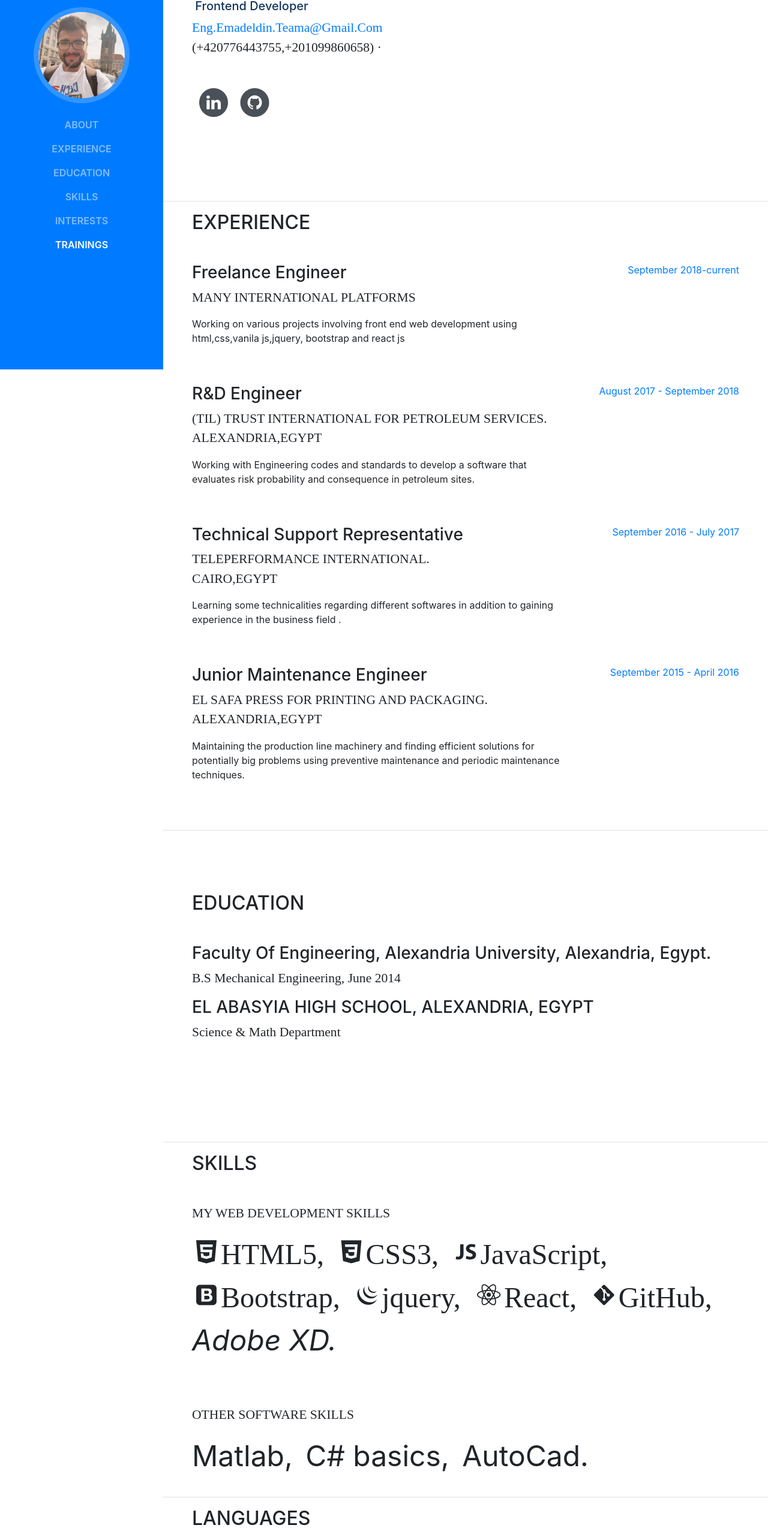
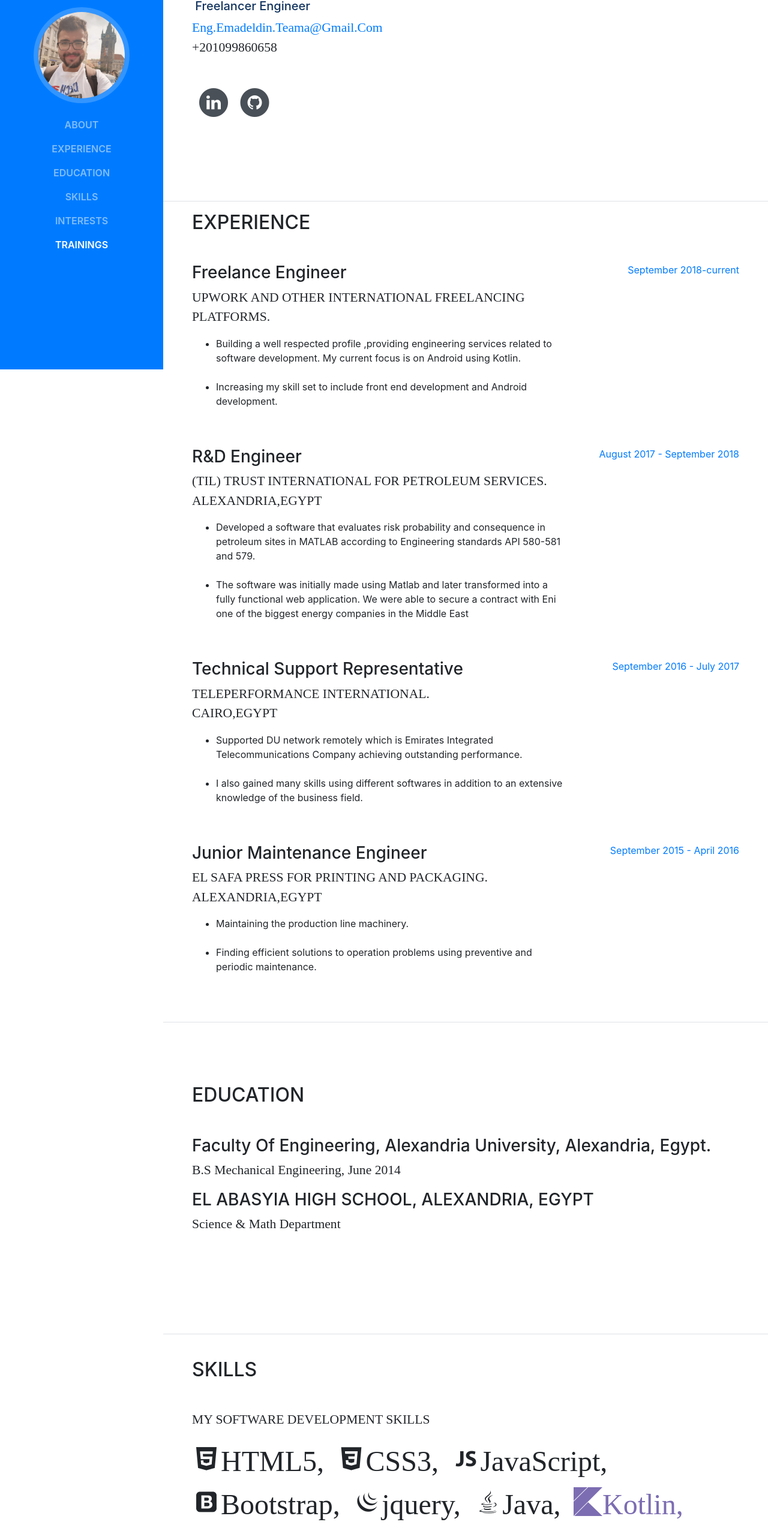
Before and after one commit to Emad-eldin-Teama/emad-eldin-teama.github.io, a website with bundled scripts: page index.html in a window 1280 px wide. Shown: the part 184-2737 px from the top of the page at 60% size. Built offline with nearby package versions, Linux system fonts and the light colour scheme; a web font is replaced by a local one.

Commit message:
Add files via upload
testing my git skills

```diff
--- a/index.html
+++ b/index.html
@@ -19,6 +19,7 @@
     <link href="vendor/font-awesome/css/font-awesome.min.css" rel="stylesheet">
     <link href="vendor/devicons/css/devicons.min.css" rel="stylesheet">
     <link href="vendor/simple-line-icons/css/simple-line-icons.css" rel="stylesheet">
+    <link rel="stylesheet" href="https://cdn.jsdelivr.net/gh/devicons/devicon@v2.13.0/devicon.min.css">
 
     <!-- Custom styles for this template -->
     <link href="css/resume.min.css" rel="stylesheet">
@@ -68,10 +69,10 @@
           <h2 class="text-capitalize">Emadeldin
             <span class="text-primary">Teama</span>
           </h2>
-          <h5 style="color:#12345f" class="text-capitalize">&nbsp;Frontend developer</h5>
+          <h5 style="color:#12345f" class="text-capitalize">&nbsp;Freelancer Engineer</h5>
           <div class="subheading mb-5 text-capitalize">
             <a href="#">eng.emadeldin.teama@gmail.com</a>
-            <br>(+420776443755,+201099860658) ·
+            <br>+201099860658
           </div>
 
           <ul class="list-inline list-social-icons mb-0">
@@ -103,9 +104,12 @@
           <div class="resume-item d-flex flex-column flex-md-row mb-5">
             <div class="resume-content mr-auto">
               <h3 class="text-capitalize">Freelance Engineer </h3>
-              <div class="subheading mb-3">Many International platforms</div>
-              <p>Working on various projects involving front end web development  using html,css,vanila js,jquery, bootstrap and  react js
-
+              <div class="subheading mb-3">Upwork and other international freelancing platforms.</div>
+              <p><ul>
+                <li>Building a well respected profile ,providing engineering services related to software development.
+                 My current focus is on Android using Kotlin.</li><br>
+                 <li> Increasing my skill set to include  front end development and Android development.</li>
+                </ul>
               </p>
                </div>
                <div class="resume-date text-md-right">
@@ -117,7 +121,17 @@
             <div class="resume-content mr-auto">
               <h3 class="text-capitalize">R&amp;D  Engineer </h3>
               <div class="subheading mb-3">(TIL) Trust International for petroleum services. <br>Alexandria,Egypt</div>
-              <p>Working with  Engineering codes and standards to develop a software that evaluates risk probability and consequence in petroleum sites.</p>
+              <p> <ul>
+
+              <li>Developed a software that evaluates risk probability and consequence
+                in petroleum sites in MATLAB according to Engineering standards
+                API 580-581 and 579.</li>
+                  <br>
+               <li>The software was initially made using Matlab and later transformed into a
+                fully functional web application. We were able to secure a contract
+                with Eni one of the biggest energy companies in the Middle East</li>
+              </ul>
+              </p>
 
             </div>
             <div class="resume-date text-md-right">
@@ -132,7 +146,8 @@
               <h3 class="text-capitalize"> Technical support representative</h3>
               <div class="subheading mb-3">Teleperformance international.<br>Cairo,Egypt</div>
 
-              <p>Learning some technicalities regarding different softwares  in addition to gaining experience in the business field . </p>
+              <p><ul><li>Supported DU network remotely which is Emirates Integrated
+                Telecommunications Company achieving outstanding performance.</li><br><li>I also gained many skills using different softwares in addition to an extensive knowledge of the business field.</li> </ul></p>
             </div>
             <div class="resume-date text-md-right">
               <span class="text-primary">September 2016 - July 2017</span>
@@ -143,7 +158,10 @@
             <div class="resume-content mr-auto">
               <h3 class="text-capitalize">Junior maintenance engineer</h3>
               <div class="subheading mb-3">El Safa Press for Printing and Packaging.<br>Alexandria,Egypt</div>
-              <p>Maintaining the production line machinery and finding efficient solutions for potentially big problems using preventive maintenance and periodic maintenance techniques.</p>
+              <p><ul><li>Maintaining the production line machinery.</li> <br>
+                <li> Finding efficient solutions to operation problems using preventive and periodic maintenance.</li>
+                </ul>
+              </p>
             </div>
             <div class="resume-date text-md-right">
               <span class="text-primary"> September 2015 - April 2016</span>
@@ -175,7 +193,7 @@
         <div class="my-auto">
           <h2 class="mb-5">Skills</h2>
 
-          <div class="subheading mb-3">My web development skills </div>
+          <div class="subheading mb-3">My software development skills </div>
           <ul class="list-inline list-icons">
 
             <li class="list-inline-item">
@@ -193,30 +211,32 @@
             <li class="list-inline-item">
               <i class="devicons devicons-jquery">jquery,</i>
             </li>
+
             <li class="list-inline-item">
-              <i class="devicons devicons-react">React,</i>
+              <i class="devicons devicons-java">Java,</i>
             </li>
             <li class="list-inline-item">
-              <i class="devicons devicons-git">GitHub,</i>
+              <i class="devicon-kotlin-plain colored">Kotlin,</i>
             </li>
             <li class="list-inline-item">
-              <i class="">Adobe XD.</i>
+              <i class="devicons devicons-git">Git,</i>
+            </li>
+            <li class="list-inline-item">
+              <i class="devicon-matlab-line">Matlab,</i>
+
             </li>
             <br>
             <br>
-            <div class="subheading mb-3">Other software skills </div>
-          <li class="list-inline-item">
-            Matlab,
-          </li>
-        <li class="list-inline-item">
-            C# basics,
-          </li>
+            </ul>
+            <!--div class="subheading mb-3">Other software skills </div>
+
+
         </li>
         <li class="list-inline-item">
             AutoCad.
           </li>
 
-           </ul>
+           </ul-->
 
 
 
@@ -234,12 +254,13 @@
       <section class="resume-section p-3 p-lg-5 d-flex flex-column" id="interests">
         <div class="my-auto">
           <h2 class="mb-5">Interests</h2>
-
+         <ul>
           <li>Chess&#9813;.An international Chess player with fide international rating (master level).chess champion
               of Alexandria University and a Golden medal in the Arab Universities Championship held in 2012.</li>
-          <li>Currently learning Czech language.</li>
-          <li>Latest technology trends and business analysis.</li>
-
+              <li>Represented Egypt as a chess international player in multiple occasions in addition to playing in the strongest
+              chess tournament in Europe (Czech open Championship) in Pardubice 2019.</li>
+               <li>Played for the Czech team (Ždár nad Sázavou) (Havličkov Brod) briefly on the first board as the lead player during my stay</li>
+        </ul>
         </div>
       </section>
 
@@ -278,6 +299,11 @@
              <a href="https://www.coursera.org/account/accomplishments/certificate/L6QRFRNJV566"target="_blank"> Advanced Styling with Responsive Design(using Bootstrap)</a>
                         <b>(University of Michigan) (USA)</b> (2018)</li>
 
+                        <li>
+                          <i class="fa-li fa fa-trophy text-warning"></i>
+                          Udemy The Complete Android 10 & Kotlin Development (2021) </li>
+                        <li>
+
 
           </ul>
         </div>
```
